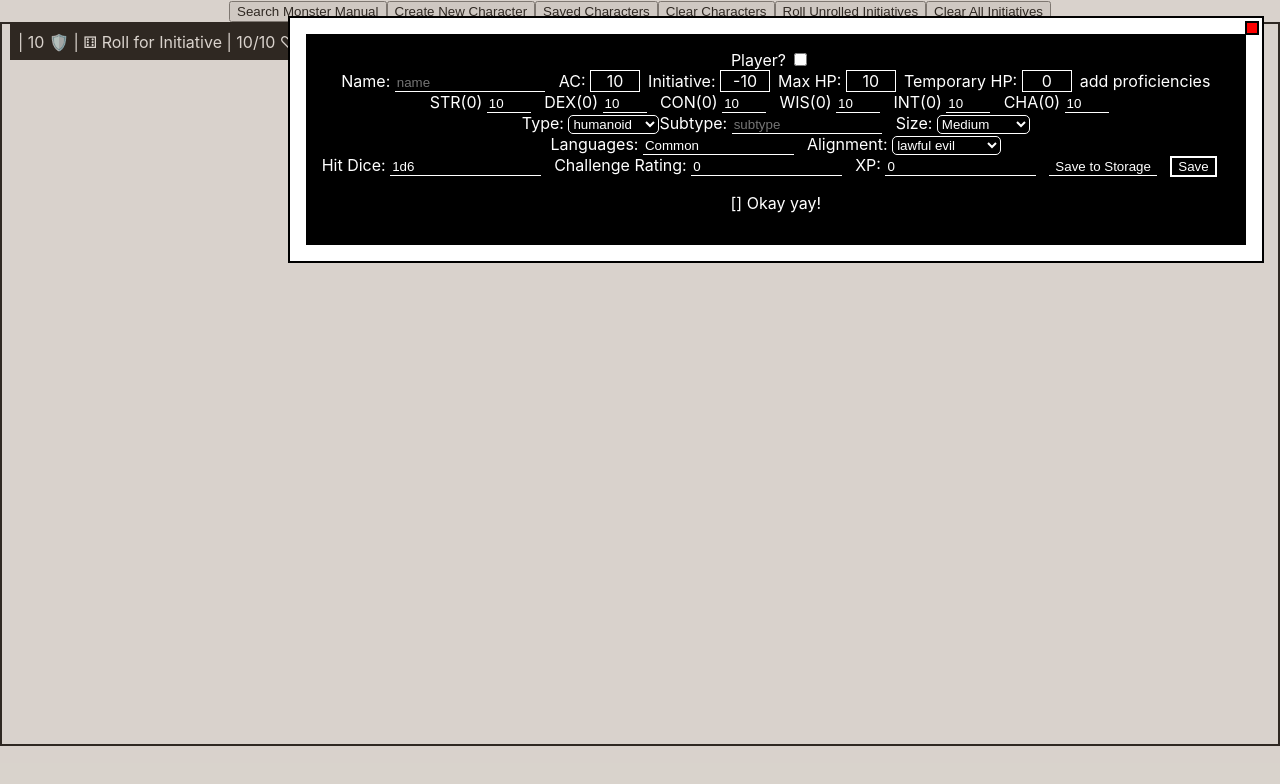
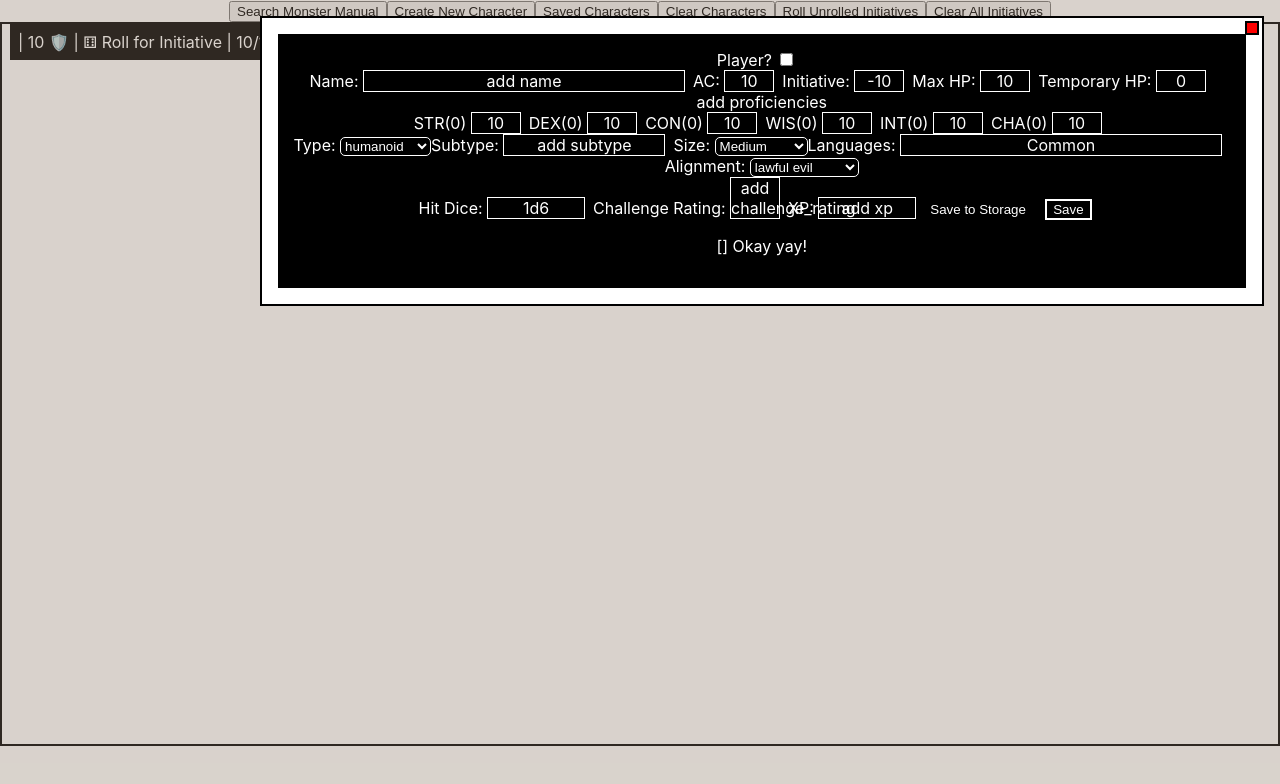
Before and after one commit to brewchetta/monstrous-initiative-tracker, a React (Create React App) app: page / in a window 1280 px wide. Both pictures are taken after a click on the button "Create New Character". Shown: the top 784 px of the page. Built offline with nearby package versions, Linux system fonts and the light colour scheme.

Commit message:
moved remaining input type to component, added sub container divs

```diff
--- a/src/components/detail-modal/CharacterDetailCard.css
+++ b/src/components/detail-modal/CharacterDetailCard.css
@@ -9,12 +9,19 @@
 #character-detail-form input {
   background: none;
   border: none;
-  border-bottom: solid white 1px;
   color: white;
+  text-align: center;
 }
 
 
 .character-detail-form, .number-field {
+  display: inline-block;
+  border: solid white 1px;
+  margin-right: 0.5em;
+  width: 3em;
+}
+
+.character-detail-form, .text-input {
   margin-right: 0.5em;
   border: solid white 1px;
   width: 3em;
--- a/src/components/detail-modal/CharacterDetailCard.js
+++ b/src/components/detail-modal/CharacterDetailCard.js
@@ -3,6 +3,7 @@ import { saveMonster } from '../../services/localstorage'
 import CharacterDetailActions from './CharacterDetailActions'
 import CharacterTextArea from './CharacterTextArea'
 import CharacterNumberField from './CharacterNumberField'
+import CharacterTextInput from './CharacterTextInput'
 import "./CharacterDetailCard.css"
 
 export default function CharacterDetailCard({character, updateCharacter}) {
@@ -82,9 +83,16 @@ export default function CharacterDetailCard({character, updateCharacter}) {
 
       {formInputs.player ?
         <span>{renderSelectField("char_class","","Artificer","Barbarian","Bard","Cleric","Druid","Fighter","Monk","Paladin","Rogue","Ranger","Sorcerer","Warlock","Wizard")}</span>
-        : null}<br/>
+        : null}
 
-      <span>Name: {renderInputField("name")}</span>
+      <br/>
+
+      <div className="detail-sub-container">
+
+        Name: <CharacterTextInput name="name"
+          value={formInputs.name}
+          handleChange={handleChange}
+          width="20em" />
         AC: <CharacterNumberField name="armor_class"
           value={formInputs.armor_class}
           handleChange={handleChange} />
@@ -98,30 +106,75 @@ export default function CharacterDetailCard({character, updateCharacter}) {
           value={formInputs.tempHP}
           handleChange={handleChange} />
 
+      </div>
+
+      <div className="detail-sub-container">
+
         <CharacterTextArea name={"proficiencies"}
         value={formInputs.proficiencies}
         handleChange={handleChange}
-      width={"80%"} height={"1.5em"} /><br/>
+        width={"80%"} height={"1.5em"} />
 
-      <span>STR({modifier("strength")}) {renderNumberField("strength")}</span>
-      <span>DEX({modifier("dexterity")}) {renderNumberField("dexterity")}</span>
-      <span>CON({modifier("constitution")}) {renderNumberField("constitution")}</span>
-      <span>WIS({modifier("wisdom")}) {renderNumberField("wisdom")}</span>
-      <span>INT({modifier("intelligence")}) {renderNumberField("intelligence")}</span>
-      <span>CHA({modifier("charisma")}) {renderNumberField("charisma")}</span><br/>
+      </div>
+
+      <div className="detail-sub-container">
+
+        STR({modifier("strength")}) <CharacterNumberField name="strength"
+          value={formInputs.strength}
+          handleChange={handleChange} />
+        DEX({modifier("dexterity")}) <CharacterNumberField name="dexterity"
+          value={formInputs.dexterity}
+          handleChange={handleChange} />
+        CON({modifier("constitution")}) <CharacterNumberField name="constitution"
+          value={formInputs.constitution}
+          handleChange={handleChange} />
+        WIS({modifier("wisdom")}) <CharacterNumberField name="wisdom"
+          value={formInputs.wisdom}
+          handleChange={handleChange} />
+        INT({modifier("intelligence")}) <CharacterNumberField name="intelligence"
+          value={formInputs.intelligence}
+          handleChange={handleChange} />
+        CHA({modifier("charisma")}) <CharacterNumberField name="charisma"
+          value={formInputs.charisma}
+          handleChange={handleChange} />
+
+      </div>
+
+      <div className="detail-sub-container">
 
         <span>Type: {renderSelectField("type", "aberration", "beast", "celestial", "construct", "dragon", "elemental", "fey", "fiend", "giant", "humanoid", "monstrosity", "ooze", "plant", "undead")}</span>
-      <span>Subtype: {renderInputField("subtype")}</span>
-      <span>Size: {renderSelectField("size", "Tiny", "Small", "Medium", "Large", "Huge", "Gargantuan")}</span><br/>
-      <span>Languages: {renderInputField("languages")}</span>
+        Subtype: <CharacterTextInput name="subtype"
+          value={formInputs.subtype}
+          handleChange={handleChange}
+          width="10em" />
+        <span>Size: {renderSelectField("size", "Tiny", "Small", "Medium", "Large", "Huge", "Gargantuan")}</span>
+        Languages: <CharacterTextInput name="languages"
+          value={formInputs.languages}
+          handleChange={handleChange}
+          width="20em" />
+
+      </div>
+
+      <div className="detail-sub-container">
+
         <span>Alignment: {renderSelectField("alignment", "lawful evil", "lawful neutral", "lawful good", "evil", "unaligned", "good", "chaotic evil", "chaotic neutral", "chaotic good")}</span><br/>
-
-      <span>Hit Dice: {renderInputField("hit_dice")}</span>
-      <span>Challenge Rating: {renderInputField("challenge_rating")}</span>
-      <span>XP: {renderInputField("xp")}</span>
+        Hit Dice: <CharacterTextInput name="hit_dice"
+          value={formInputs.hit_dice}
+          handleChange={handleChange}
+          width="6em" />
+        Challenge Rating: <CharacterTextInput name="challenge_rating"
+          value={formInputs.challenge_rating}
+          handleChange={handleChange}
+          width="3em" />
+        XP: <CharacterTextInput name="xp"
+          value={formInputs.xp}
+          handleChange={handleChange}
+          width="6em" />
 
         <input type="button" value="Save to Storage" onClick={handleSaveToStorage} />
         <input type="submit" value="Save"/>
+
+      </div>
 
       <CharacterDetailActions actions={character.actions} />
 
--- /dev/null
+++ b/src/components/detail-modal/CharacterTextInput.js
@@ -0,0 +1,28 @@
+import { useState, useRef, useEffect } from "react"
+
+export default function CharacterTextInput({name, value, handleChange, width}) {
+
+  const [focused, setFocused] = useState(false)
+  const focusedInput = useRef(null)
+
+  useEffect(() => {
+    focused && focusedInput.current.focus()
+  }, [focused]);
+
+  const handleClick = () => !focused && setFocused(true)
+
+  const renderArea = () => (
+    <input type="text"
+    onChange={handleChange}
+    name={name}
+    value={value}
+    ref={focusedInput}
+    onBlur={() => setFocused(!focused)}
+    placeholder={name.replace("_"," ")}/>
+  )
+
+  return <span onClick={handleClick} style={{width}} className="character-detail-field text-input">
+    {focused ? renderArea() : (value || `add ${name}`)}
+  </span>
+
+}
```
Lines whose indentation alone changed are shown as unchanged.
